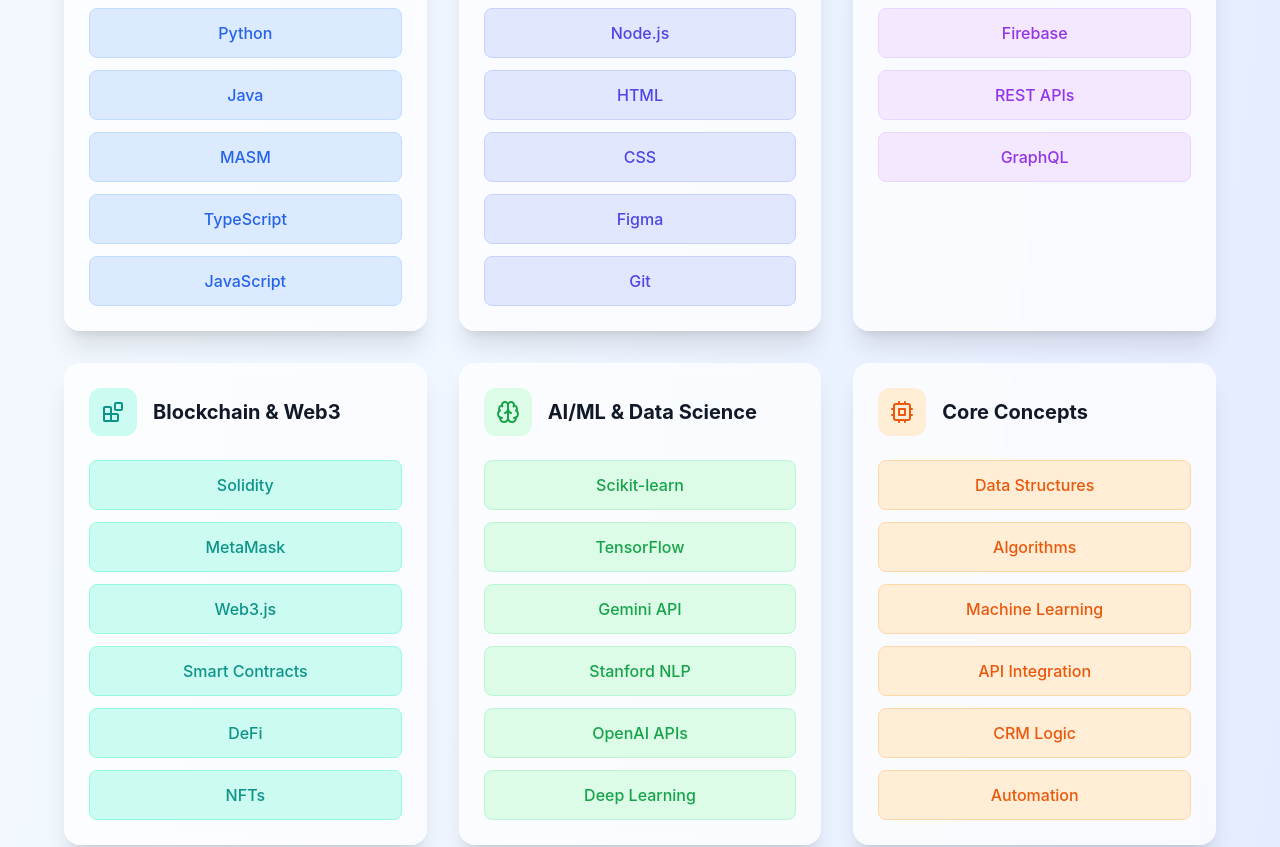
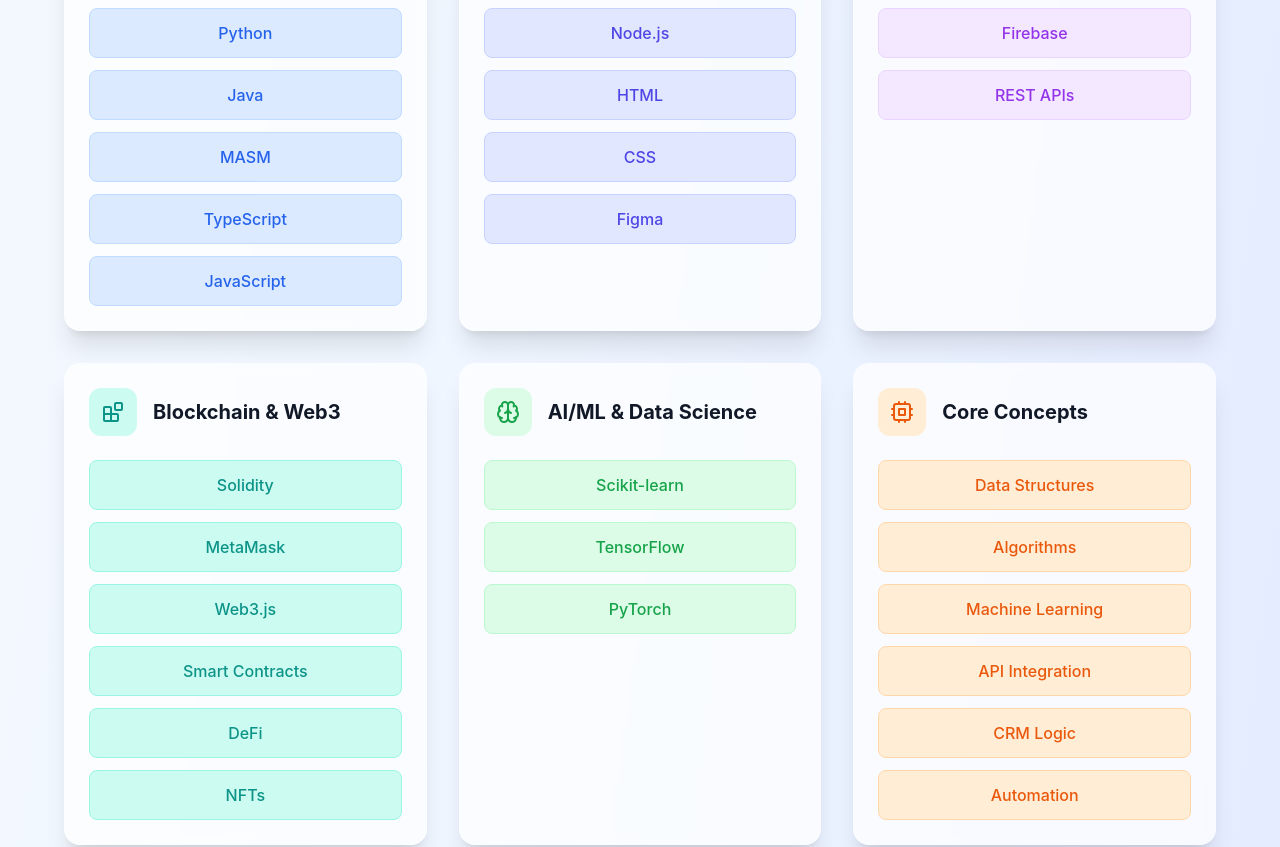
Before and after one commit to AhVir/AhVir.github.io_, a React (Vite) app: page / in a window 1280 px wide. Shown: the part 5940-6787 px from the top of the page. Built offline with nearby package versions, Linux system fonts and the light colour scheme.

Commit message:
Edited: Skills.tsx

```diff
--- a/src/components/Skills.tsx
+++ b/src/components/Skills.tsx
@@ -13,13 +13,13 @@
       title: 'Web & Full Stack',
       icon: Globe,
       color: 'indigo',
-      skills: ['React', 'Next.js', 'Tailwind CSS', 'Node.js', 'HTML', 'CSS', 'Figma', 'Git']
+      skills: ['React', 'Next.js', 'Tailwind CSS', 'Node.js', 'HTML', 'CSS', 'Figma']
     },
     {
       title: 'Database & Backend',
       icon: Database,
       color: 'purple',
-      skills: ['SQL', 'MongoDB', 'PostgreSQL', 'Firebase', 'REST APIs', 'GraphQL']
+      skills: ['SQL', 'MongoDB', 'PostgreSQL', 'Firebase', 'REST APIs']
     },
     {
       title: 'Blockchain & Web3',
@@ -31,7 +31,7 @@
       title: 'AI/ML & Data Science',
       icon: Brain,
       color: 'green',
-      skills: ['Scikit-learn', 'TensorFlow', 'Gemini API', 'Stanford NLP', 'OpenAI APIs', 'Deep Learning']
+      skills: ['Scikit-learn', 'TensorFlow', 'PyTorch']
     },
     {
       title: 'Core Concepts',
```
